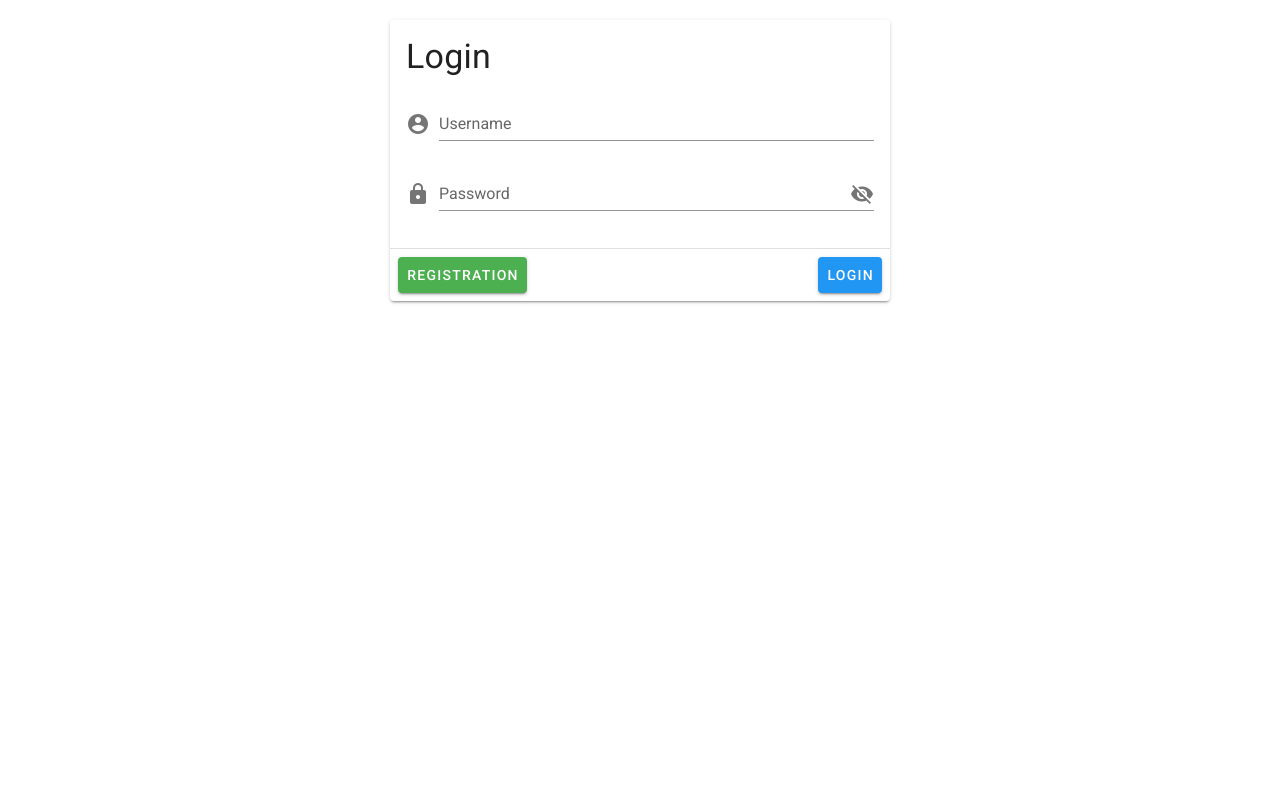
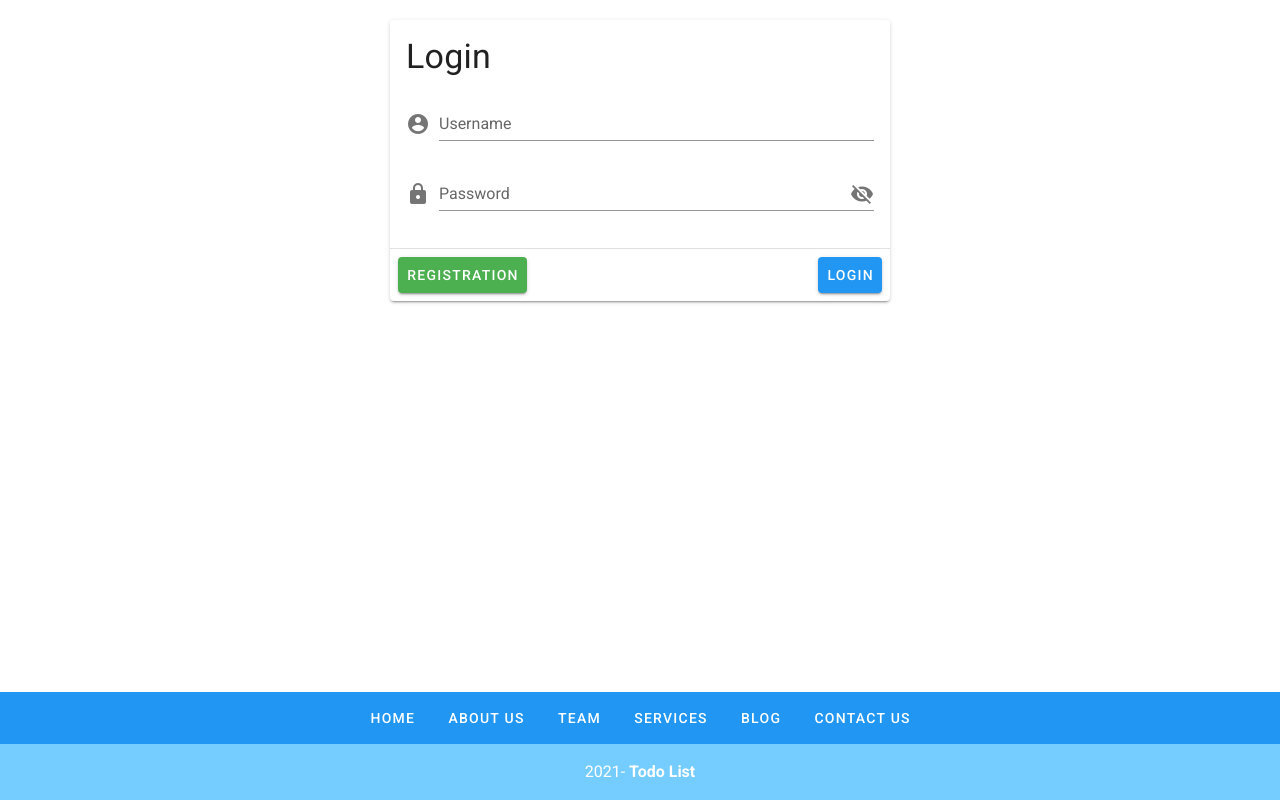
Before and after one commit to SalaDIN91/vue-todo-traning, a Vue app: page /login in a window 1280 px wide. Built offline with nearby package versions, Linux system fonts and the light colour scheme.

Commit message:
Themes with footer

```diff
--- a/src/App.vue
+++ b/src/App.vue
@@ -2,16 +2,19 @@
   <v-app>
   <v-main>
     <router-view/>
+    <Footer></Footer>
   </v-main>
   </v-app>
 </template>
 
 <script>
 
+import Footer from "@/components/Footer";
+
 export default {
   name: 'App',
 
-  components: {},
+  components: {Footer},
 
   data: () => ({
     //
--- /dev/null
+++ b/src/components/Footer.vue
@@ -0,0 +1,42 @@
+<template>
+  <v-footer
+      color="primary"
+      padless
+      absolute
+  >
+    <v-row
+        justify="center"
+        no-gutters>
+      <v-btn v-for="link in links"
+      :key="link"
+      color="white"
+      text
+      rouded
+      class="my-2">{{ link }}</v-btn>
+      <v-col class="primary lighten-2 py-4 text-center white--text" cols="12">
+        {{ new Date().getFullYear()}}- <strong>Todo List</strong>
+      </v-col>
+    </v-row>
+  </v-footer>
+</template>
+
+<script>
+export default {
+  name: "Footer",
+  data: () => ({
+    links: [
+      'Home',
+      'About Us',
+      'Team',
+      'Services',
+      'Blog',
+      'Contact Us',
+    ]
+
+  })
+}
+</script>
+
+<style scoped>
+
+</style>
--- a/src/plugins/vuetify.js
+++ b/src/plugins/vuetify.js
@@ -1,7 +1,19 @@
 import Vue from 'vue';
 import Vuetify from 'vuetify/lib/framework';
+import colors from 'vuetify/lib/util/colors'
+
 
 Vue.use(Vuetify);
 
+
 export default new Vuetify({
+    theme:{
+        themes:{
+            light:{
+                primary: colors.blue.base,
+                secondary:colors.blue.darken2,
+                accent:colors.blue.accent2
+            }
+        }
+    }
 });
```
